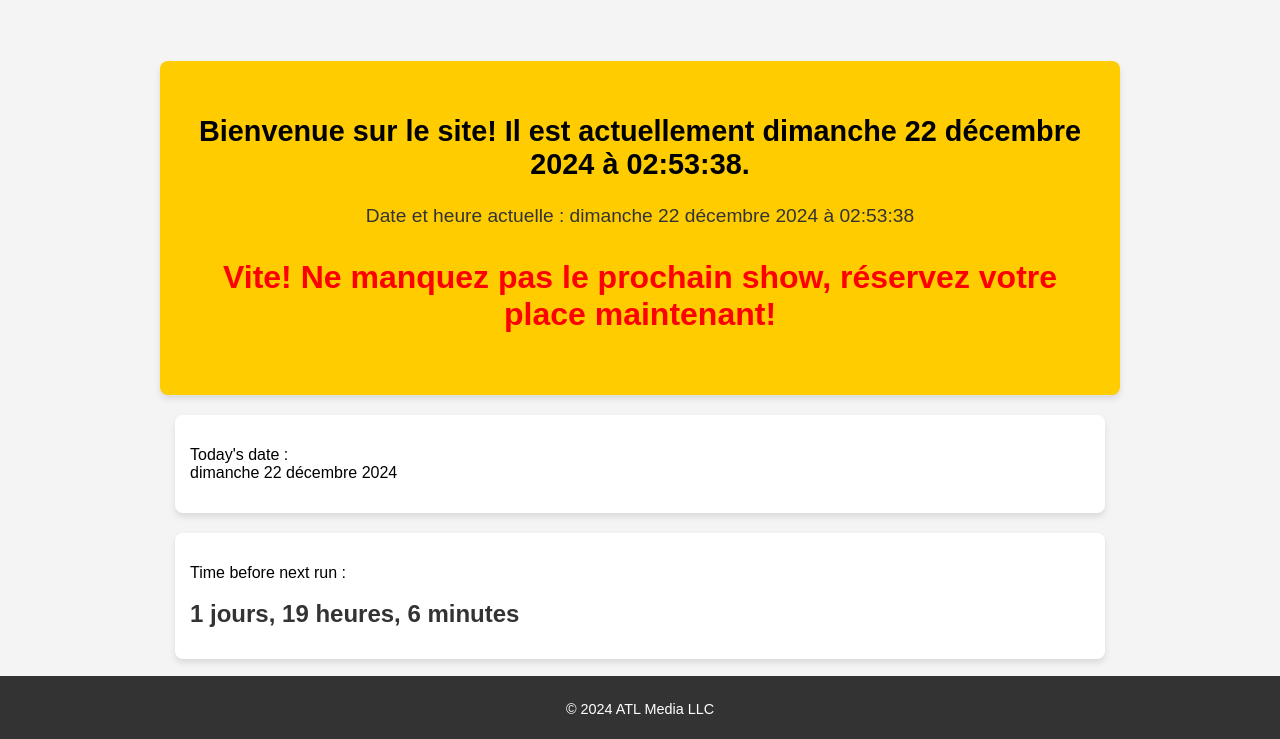
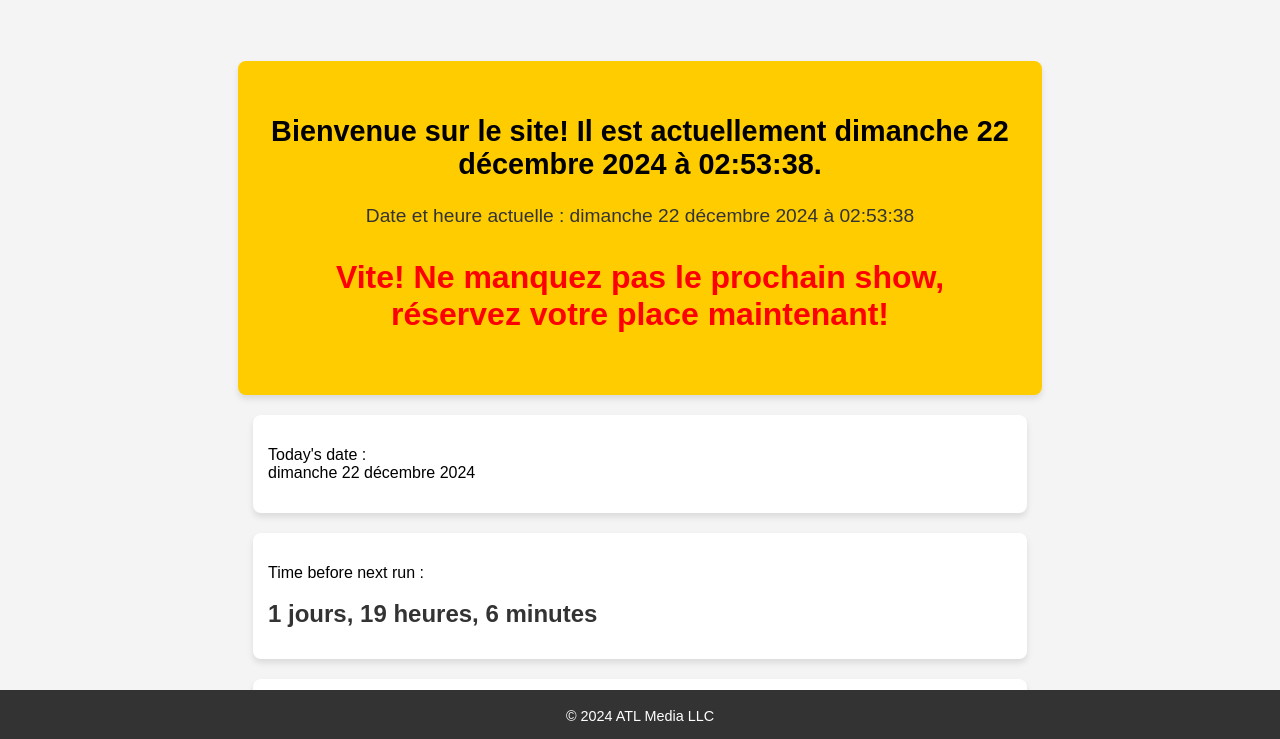
Before and after one commit to antolaro/didactic-pento, a plain HTML site: page index.html in a window 1280 px wide. Shown: the part 59-798 px from the top of the page. Drawn offline with Linux system fonts and the light colour scheme.

Commit message:
Update styles.css

```diff
--- a/styles.css
+++ b/styles.css
@@ -33,7 +33,7 @@ body {
 section {
     margin: 20px auto;
     padding: 15px;
-    width: 80%;
+    width: 60%;
     max-width: 900px;
     background-color: #fff;
     border-radius: 8px;
@@ -101,7 +101,7 @@ footer {
     background-color: #333;
     color: white;
     text-align: center;
-    padding: 10px 0;
+    padding: 3px 0;
     position: fixed;
     bottom: 0;
     width: 100%;
```
